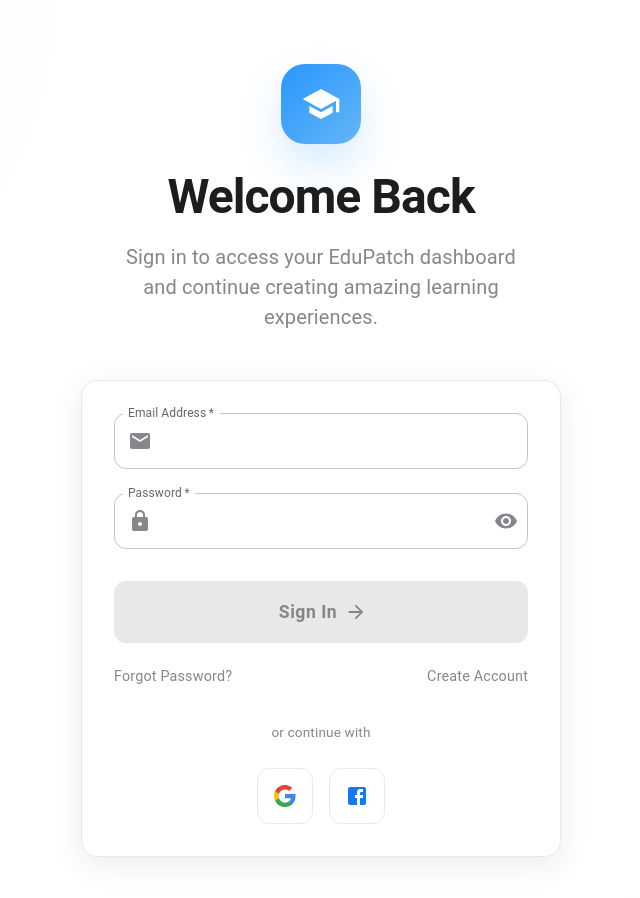
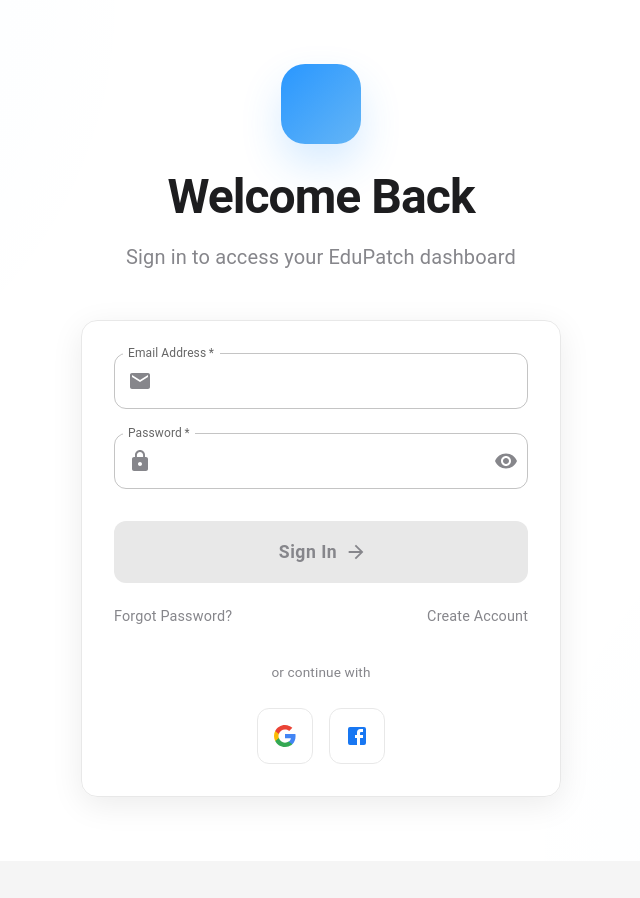
Before and after one commit to mahika880/eduPatch, a React (Create React App) app in the folder EduPatch-Frontend/frontend/: page /admin/login in a window 1280 px wide. Shown: the top 898 px of the page, without its empty margins (319-959 px from the left). After the commit the page ends 861 px from the top, so only its background shows below. Built offline with nearby package versions, Linux system fonts and the light colour scheme.

Commit message:
enhanced sign in

```diff
--- a/EduPatch-Frontend/frontend/src/components/Auth/Login.js
+++ b/EduPatch-Frontend/frontend/src/components/Auth/Login.js
@@ -136,7 +136,7 @@ const Login = ({ onSwitchToRegister }) => {
                       boxShadow: `0 20px 40px ${colors.accent}30`,
                     }}
                   >
-                    <School sx={{ fontSize: 40, color: 'white' }} />
+
                   </Box>
                 </motion.div>
 
@@ -163,7 +163,7 @@ const Login = ({ onSwitchToRegister }) => {
                     lineHeight: 1.5,
                   }}
                 >
-                  Sign in to access your EduPatch dashboard and continue creating amazing learning experiences.
+                  Sign in to access your EduPatch dashboard
                 </Typography>
               </Box>
             </motion.div>
```
